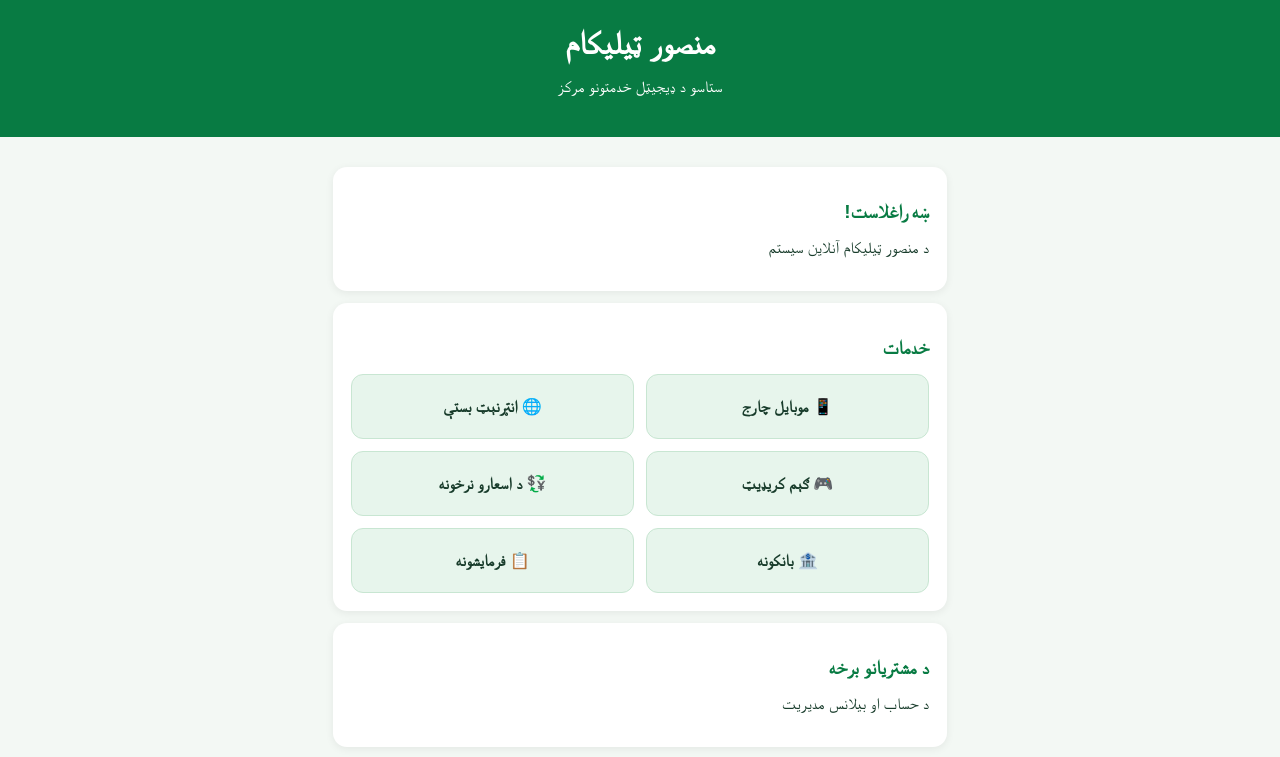
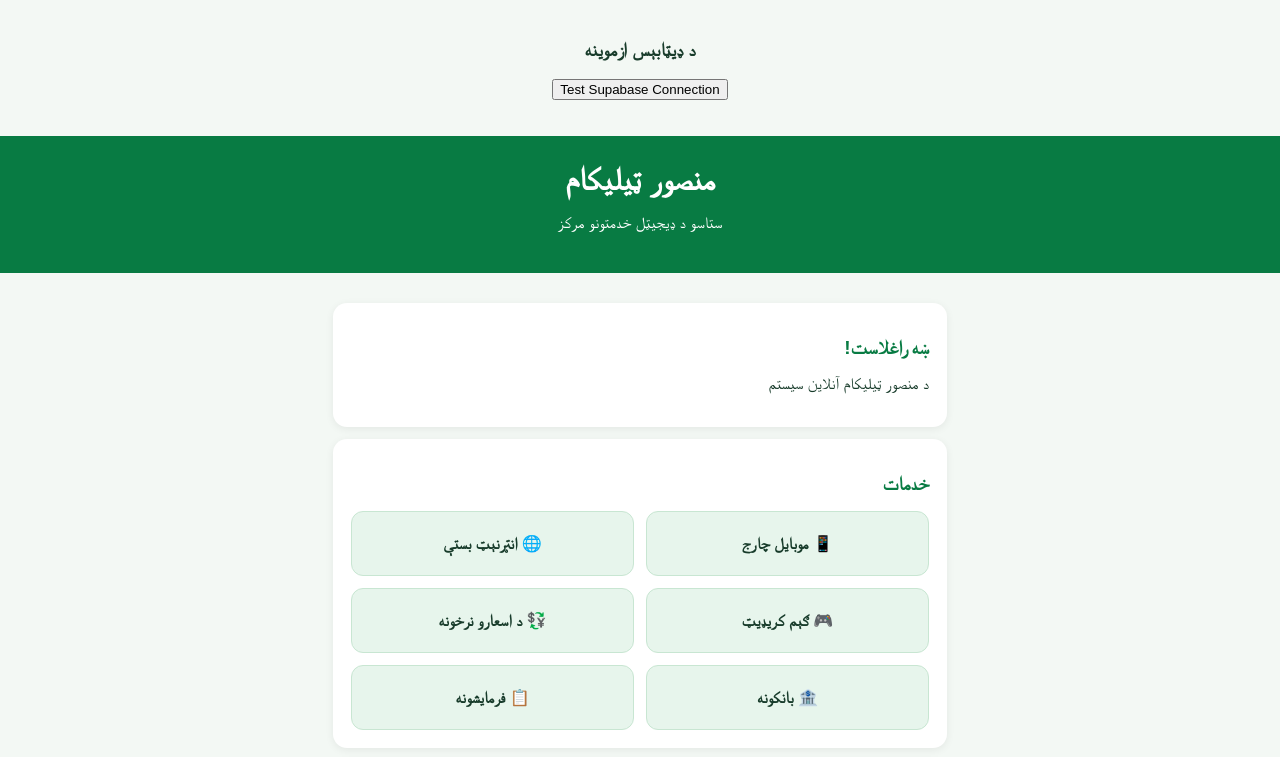
Before and after one commit to marasouli2023-debug/mansur-telecom-, a plain HTML site: page index.html in a window 1280 px wide. Shown: the top 757 px of the page. Drawn offline with Linux system fonts and the light colour scheme.

Commit message:
Update index.html

```diff
--- a/index.html
+++ b/index.html
@@ -17,7 +17,24 @@ h2{color:#087b43;font-size:19px}
 footer{text-align:center;padding:20px;color:#668}
 </style>
 </head>
-<body>
+<body><div style="padding:20px;text-align:center">
+  <h3>د ډیټابېس ازموینه</h3>
+  <button onclick="testSupabase()">Test Supabase Connection</button>
+  <p id="result"></p>
+</div>
+
+<script>
+async function testSupabase() {
+  document.getElementById("result").innerText = "Testing...";
+  const { data, error } = await supabase
+    .from("currencies")
+    .select("code,name")
+    .limit(5);
+
+  document.getElementById("result").innerText =
+    error ? error.message : "Success! " + data.length + " currencies found.";
+}
+</script>
 <header>
 <h1>منصور ټیلیکام</h1>
 <p>ستاسو د ډیجیټل خدمتونو مرکز</p>
```
